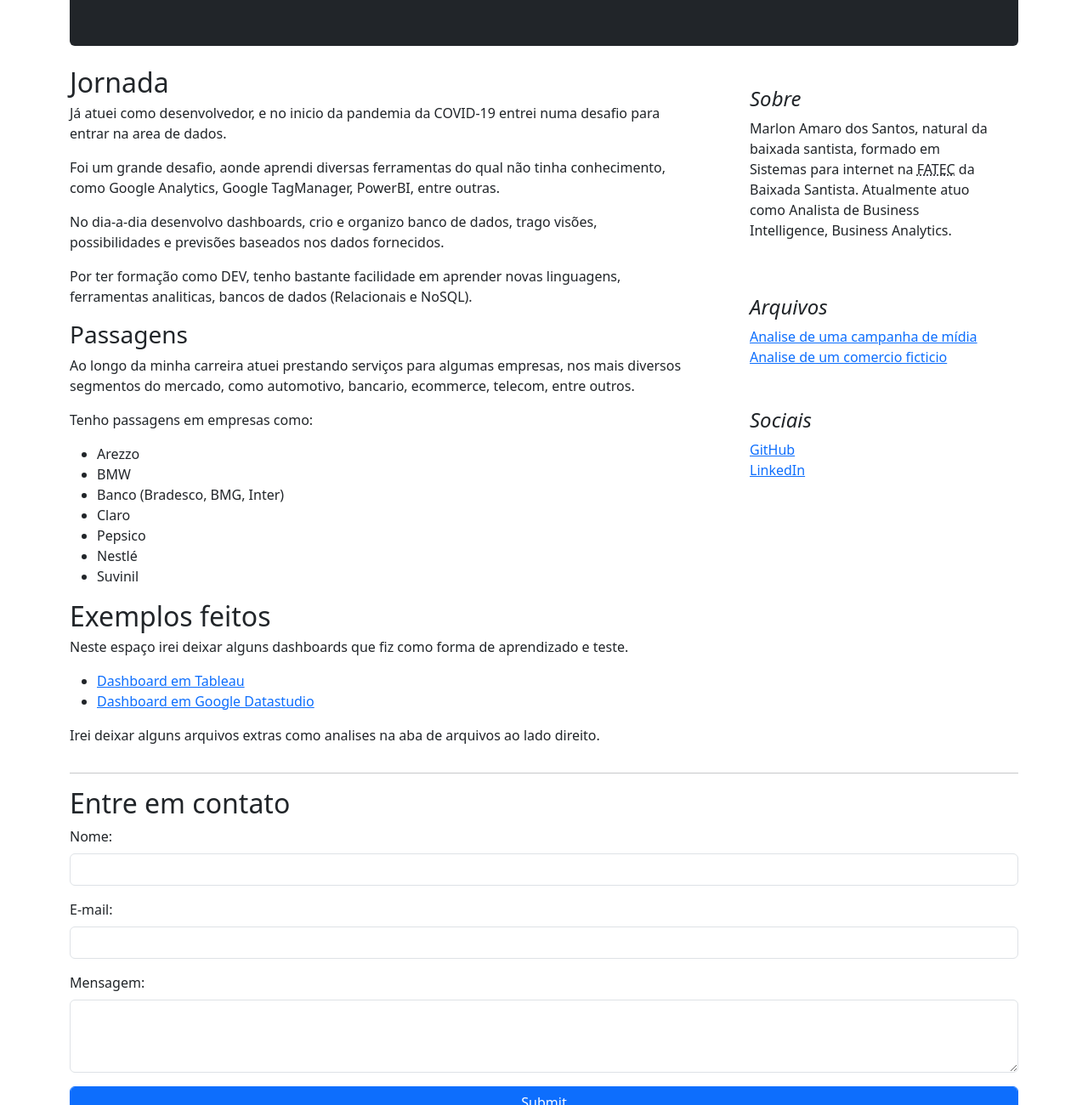
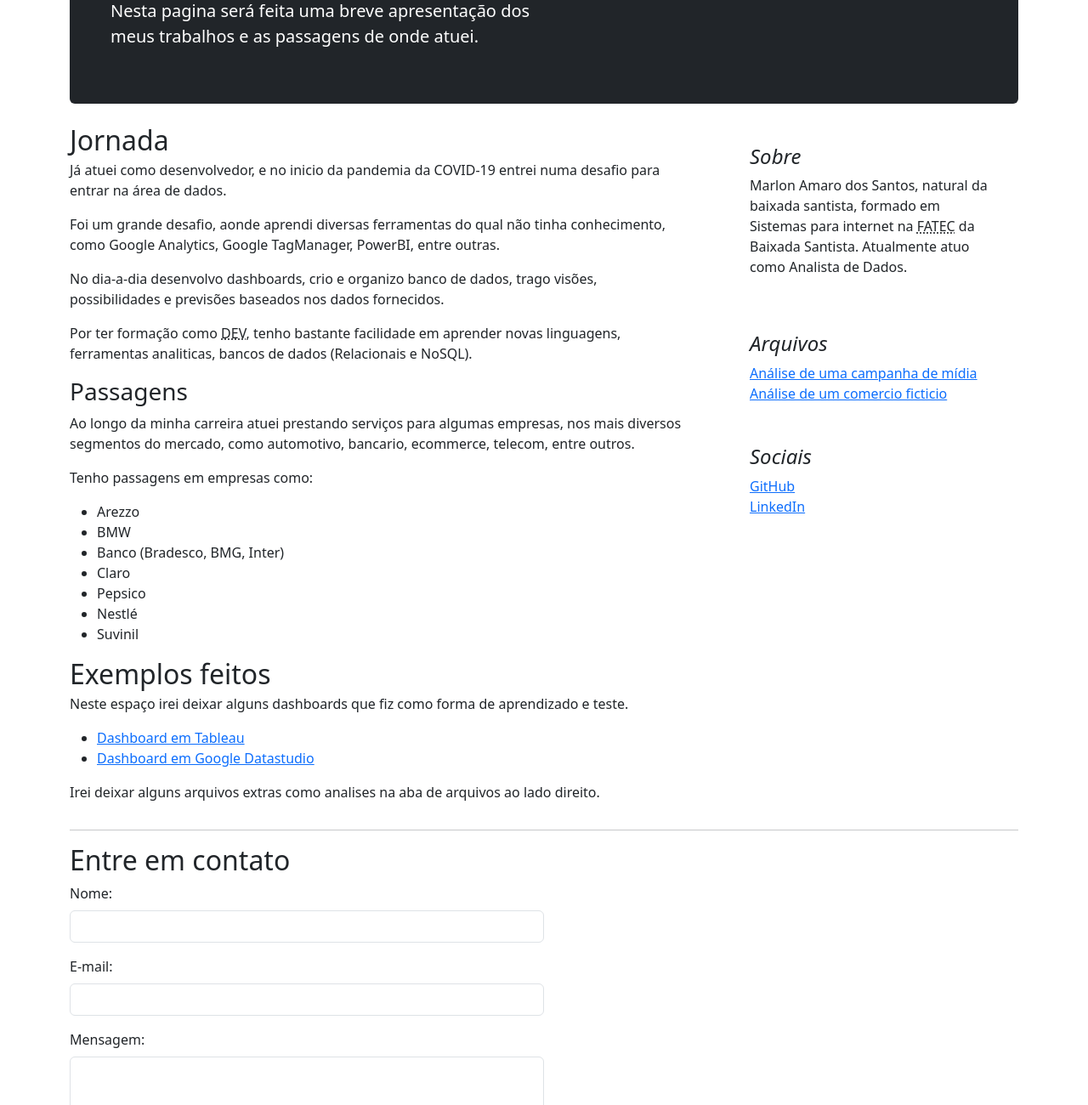
Before and after one commit to maarlonsantos/maarlonsantos.github.io, a plain HTML site: page index.html in a window 1280 px wide. Shown: the part 340-1640 px from the top of the page at 85% size. Drawn offline with nearby package versions, Linux system fonts and the light colour scheme; a script that the page names is missing.

Commit message:
ajustes no formulario e display none no scrollbar

```diff
--- a/css/main.css
+++ b/css/main.css
@@ -50,7 +50,7 @@
 }
 
 img {
-  max-width: 100%
+  max-width: 100%;
 }
 
 .bi {
@@ -61,5 +61,20 @@ img {
 }
 
 body {
-  overflow-y: scroll
+  overflow-y: scroll;
 }
+
+textarea{
+  resize: none;
+}
+
+/* Esconde o scrollbar para o Chrome*/
+.stop-scroll::-webkit-scrollbar {
+  display: none;
+}
+
+/* Esconde o scrollbar para o IE, Edge e Firefox */
+.stop-scroll {
+  -ms-overflow-style: none;  /* IE and Edge */
+  scrollbar-width: none;  /* Firefox */
+}
--- a/index.html
+++ b/index.html
@@ -30,7 +30,7 @@
   <!-- Custom styles for this template -->
 </head>
 
-<body>
+<body class="stop-scroll">
   <nav class="navbar navbar-expand-md navbar-dark fixed-top bg-dark p-2">
     <h1 class="navbar-brand text-decoration-none ">Portfolio</h1>
 
@@ -74,7 +74,6 @@
         </button>
       </div>
     </div>
-    </div>
   </nav>
 
   <main class="container content">
@@ -88,12 +87,14 @@
       <symbol id="circle-half" viewBox="0 0 16 16">
         <path d="M8 15A7 7 0 1 0 8 1v14zm0 1A8 8 0 1 1 8 0a8 8 0 0 1 0 16z" />
       </symbol>
+
       <symbol id="moon-stars-fill" viewBox="0 0 16 16">
         <path
           d="M6 .278a.768.768 0 0 1 .08.858 7.208 7.208 0 0 0-.878 3.46c0 4.021 3.278 7.277 7.318 7.277.527 0 1.04-.055 1.533-.16a.787.787 0 0 1 .81.316.733.733 0 0 1-.031.893A8.349 8.349 0 0 1 8.344 16C3.734 16 0 12.286 0 7.71 0 4.266 2.114 1.312 5.124.06A.752.752 0 0 1 6 .278z" />
         <path
           d="M10.794 3.148a.217.217 0 0 1 .412 0l.387 1.162c.173.518.579.924 1.097 1.097l1.162.387a.217.217 0 0 1 0 .412l-1.162.387a1.734 1.734 0 0 0-1.097 1.097l-.387 1.162a.217.217 0 0 1-.412 0l-.387-1.162A1.734 1.734 0 0 0 9.31 6.593l-1.162-.387a.217.217 0 0 1 0-.412l1.162-.387a1.734 1.734 0 0 0 1.097-1.097l.387-1.162zM13.863.099a.145.145 0 0 1 .274 0l.258.774c.115.346.386.617.732.732l.774.258a.145.145 0 0 1 0 .274l-.774.258a1.156 1.156 0 0 0-.732.732l-.258.774a.145.145 0 0 1-.274 0l-.258-.774a1.156 1.156 0 0 0-.732-.732l-.774-.258a.145.145 0 0 1 0-.274l.774-.258c.346-.115.617-.386.732-.732L13.863.1z" />
       </symbol>
+
       <symbol id="sun-fill" viewBox="0 0 16 16">
         <path
           d="M8 12a4 4 0 1 0 0-8 4 4 0 0 0 0 8zM8 0a.5.5 0 0 1 .5.5v2a.5.5 0 0 1-1 0v-2A.5.5 0 0 1 8 0zm0 13a.5.5 0 0 1 .5.5v2a.5.5 0 0 1-1 0v-2A.5.5 0 0 1 8 13zm8-5a.5.5 0 0 1-.5.5h-2a.5.5 0 0 1 0-1h2a.5.5 0 0 1 .5.5zM3 8a.5.5 0 0 1-.5.5h-2a.5.5 0 0 1 0-1h2A.5.5 0 0 1 3 8zm10.657-5.657a.5.5 0 0 1 0 .707l-1.414 1.415a.5.5 0 1 1-.707-.708l1.414-1.414a.5.5 0 0 1 .707 0zm-9.193 9.193a.5.5 0 0 1 0 .707L3.05 13.657a.5.5 0 0 1-.707-.707l1.414-1.414a.5.5 0 0 1 .707 0zm9.193 2.121a.5.5 0 0 1-.707 0l-1.414-1.414a.5.5 0 0 1 .707-.707l1.414 1.414a.5.5 0 0 1 0 .707zM4.464 4.465a.5.5 0 0 1-.707 0L2.343 3.05a.5.5 0 1 1 .707-.707l1.414 1.414a.5.5 0 0 1 0 .708z" />
@@ -104,18 +105,16 @@
     <br>
     <div class="p-4 p-md-5 mb-4 rounded text-bg-dark content">
       <div class="col-md-6 px-0">
-        <h1 class="display-4 fst-italic">Um pouco sobre meu trabalho...</h1>
-        <p class="lead my-3">Nesta pagina será feita uma breve apresentação dos meus trabalhos e as passagens de onde
-          atuei.</p>
+        <h1 class="display-4 fst-italic">Um lugar reservado aos meus experimentos...</h1>
+        <p class="lead my-3">Nesta pagina será feita uma breve apresentação dos meus trabalhos e as passagens de onde atuei.</p>
       </div>
     </div>
 
     <div class="row g-5">
       <div class="col-md-8">
-
         <article class="blog-post">
           <h2 class="blog-post-title mb-1" id="jornada">Jornada</h2>
-          <p>Já atuei como desenvolvedor, e no inicio da pandemia da COVID-19 entrei numa desafio para entrar na area de
+          <p>Já atuei como desenvolvedor, e no inicio da pandemia da COVID-19 entrei numa desafio para entrar na área de
             dados.</p>
 
           <p>Foi um grande desafio, aonde aprendi diversas ferramentas do qual não tinha conhecimento, como Google
@@ -124,7 +123,7 @@
           <p>No dia-a-dia desenvolvo dashboards, crio e organizo banco de dados, trago visões, possibilidades e
             previsões baseados nos dados fornecidos.</p>
 
-          <p>Por ter formação como DEV, tenho bastante facilidade em aprender novas linguagens, ferramentas analiticas,
+          <p>Por ter formação como <abbr title="desenvolvedor">DEV</abbr>, tenho bastante facilidade em aprender novas linguagens, ferramentas analiticas,
             bancos de dados (Relacionais e NoSQL).</p>
 
           <h3>Passagens</h3>
@@ -169,7 +168,7 @@
             <h4 class="fst-italic">Sobre</h4>
             <p class="mb-0">Marlon Amaro dos Santos, natural da baixada santista, formado em Sistemas para internet na
               <abbr title="Faculdade de Tecnologia">FATEC</abbr> da Baixada Santista.
-              Atualmente atuo como Analista de Business Intelligence, Business Analytics.</p>
+              Atualmente atuo como Analista de Dados.</p>
           </div>
 
           <div class="p-4">
@@ -177,12 +176,12 @@
             <ul class="list-unstyled mb-0">
               <li>
                 <a href="https://docs.google.com/presentation/d/1Bf6gbre9y6hnaz2lgvmdeNzdinqRWQmc7LrHwm_lmvI/edit?usp=sharing">
-                  Analise de uma campanha de mídia
+                  Análise de uma campanha de mídia
                 </a>
               </li>
               <li>
                 <a href="https://docs.google.com/presentation/d/17AsTCdN893oTtLWGwrnXn3mKAwEvphDH/edit?usp=sharing&ouid=101809469192663129108&rtpof=true&sd=true">
-                  Analise de um comercio ficticio
+                  Análise de um comercio ficticio
                 </a>
               </li>
             </ul>
@@ -207,12 +206,13 @@
       Tutorial:
       https://www.youtube.com/watch?v=E5wp5bHi-4s
     -->
+
     <hr>
 
     <div>
       <h2 id="contato">Entre em contato</h2>
       <!-- <div class="d-md-inline-flex p-2"> -->
-        <div class="">
+        <div class="col-md-6">
         <form action="mailto:marlon_f15@yahoo.com.br">
           <div class="mb-3">
             <label class="form-label">Nome:</label>
@@ -224,7 +224,7 @@
           </div>
           <div class="mb-3">
             <label class="form-label">Mensagem:</label>
-            <textarea rows="3" class="form-control"></textarea>
+            <textarea rows="6" class="form-control"></textarea>
           </div>
           <div class="mb-3">
             <input type="submit" class="form-control btn btn-primary">
```
Also changed, not shown: js/main.js (line endings or trailing spaces).
